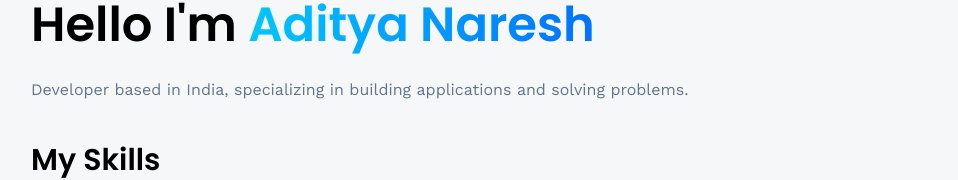
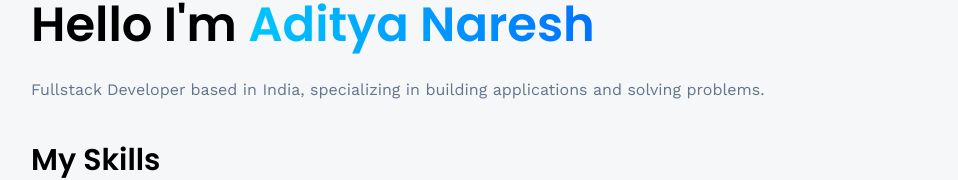
Before and after one commit to Aditya-Naresh/Portfolio, a React (Vite) app: page /about in a window 1280 px wide. Shown: the part 134-314 px from the top of the page, without its empty margins (161-1119 px from the left). Built offline with nearby package versions, Linux system fonts and the light colour scheme.

Commit message:
info updated

```diff
--- a/src/components/HomeInfo.jsx
+++ b/src/components/HomeInfo.jsx
@@ -15,7 +15,7 @@ const renderContent = {
   1: (
     <h1 className="sm:text-xl sm:leading-snug text-center neo-brutalism-blue py-4 px-8 text-white mx-5">
       Hi, I am <span className="font-semibold">Aditya</span> 👋
-      <br />A Self-taught Developer and a Tech Enthusiast.
+      <br />A Fullstack Developer and a Tech Enthusiast.
     </h1>
   ),
   2: (
--- a/src/pages/About.jsx
+++ b/src/pages/About.jsx
@@ -16,7 +16,7 @@ const About = () => {
       </h1>
       <div className="mt-5 flex flex-col gap-3 text-slate-500">
         <p>
-          Developer based in India, specializing in building applications and
+          Fullstack Developer based in India, specializing in building applications and
           solving problems.
         </p>
       </div>
```
